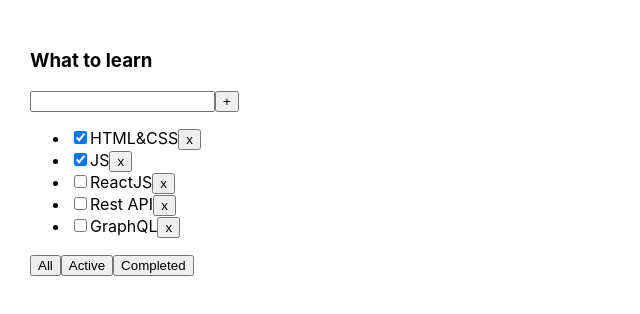
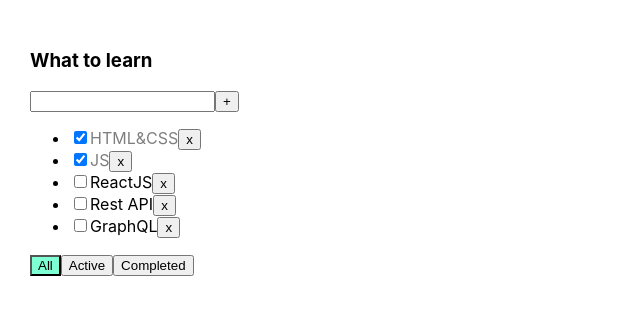
Before and after one commit to EgorZhuk/todolist-ts, a React (Create React App) app: page / in a window 1280 px wide. Shown: the top 314 px of the page, without its empty margins (0-640 px from the left). Built offline with nearby package versions, Linux system fonts and the light colour scheme.

Commit message:
Lesson 4

```diff
--- a/src/App.tsx
+++ b/src/App.tsx
@@ -1,7 +1,7 @@
 import React, {useState} from 'react';
 import './App.css';
 import {Todolist} from './Todolist';
-import {v1} from 'uuid';
+import { v1 } from 'uuid';
 
 export type FilterValuesType = "all" | "active" | "completed";
 
@@ -15,13 +15,20 @@
         { id: v1(), title: "GraphQL", isDone: false },
     ]);
 
-   const addTask = (inputValue: string)=>{
-       const newTask = { id: v1(), title: inputValue , isDone: false }
-       setTasks([newTask, ...tasks])
-   }
     function removeTask(id: string) {
-        let filteredTasks = tasks.filter(t => t.id !== id);
+        let filteredTasks = tasks.filter(t => t.id != id);
         setTasks(filteredTasks);
+    }
+
+    function addTask(title: string) {
+        let task = { id: v1(), title: title, isDone: false };
+        let newTasks = [task, ...tasks];
+        setTasks(newTasks);
+    }
+
+    const checkBoxChange = (newId: string, checkedValue: boolean)=>{
+
+        setTasks(tasks.map(el=>el.id===newId? {...el, isDone: checkedValue} :el))
     }
 
     let [filter, setFilter] = useState<FilterValuesType>("all");
@@ -39,6 +46,8 @@
         setFilter(value);
     }
 
+
+
     return (
         <div className="App">
             <Todolist title="What to learn"
@@ -46,6 +55,7 @@
                       removeTask={removeTask}
                       changeFilter={changeFilter}
                       addTask={addTask}
+                      checkBoxChange={checkBoxChange}
             />
         </div>
     );
--- a/src/Todolist.tsx
+++ b/src/Todolist.tsx
@@ -12,59 +12,101 @@
     tasks: Array<TaskType>
     removeTask: (taskId: string) => void
     changeFilter: (value: FilterValuesType) => void
-    addTask: (inputValue: string) => void
+    addTask: (title: string) => void
+    checkBoxChange: (id: string, checkedValue: boolean)=>void
 }
 
 export function Todolist(props: PropsType) {
-    let [inputValue,setInputValue]=useState('')
-    const addTaskHandler = ()=>{
-        props.addTask(inputValue)
-    setInputValue('')
+
+    let [title, setTitle] = useState("")
+    let [error, setError] = useState<string|null>('')
+    let [buttonName, setButtonName]= useState<FilterValuesType>('all')
+
+    const addTask = () => {
+        if (title.trim()){
+        props.addTask(title.trim());
+        setTitle("");}
+        else {
+            setError('Title is required')
+        }
     }
 
-    const onChangeHandler = (event: ChangeEvent<HTMLInputElement>)=>{
-        setInputValue(event.currentTarget.value)}
+    const onChangeHandler = (e: ChangeEvent<HTMLInputElement>) => {
+        setError(null)
+        setTitle(e.currentTarget.value)
+    }
 
-    const onKeyPressHandler = (event: KeyboardEvent<HTMLInputElement>)=>{
-        if (event.key === 'Enter'){
-            addTaskHandler()
+    const onKeyPressHandler = (e: KeyboardEvent<HTMLInputElement>) => {
+        if (e.key === 'Enter') {
+            addTask();
         }
     }
-    const removeTaskHandler =(tId: string)=>{
-        props.removeTask(tId)
+
+    const onAllClickHandler = () => {
+        props.changeFilter("all");
+        setButtonName('all')
+    }
+    const onActiveClickHandler = () => {
+        props.changeFilter("active");
+        setButtonName('active')
+    }
+    const onCompletedClickHandler = () => {
+        props.changeFilter("completed");
+        setButtonName('completed')
     }
 
-    const changeFilterHandler = (filterValue: FilterValuesType)=>{
-        props.changeFilter(filterValue)
+    const onChangeCheckBoxHandler = (tId: string, event: boolean)=>{
+        props.checkBoxChange(tId, event)
     }
+
+    const onClickHandler = (tId: string) => props.removeTask(tId)
 
     return <div>
         <h3>{props.title}</h3>
         <div>
-            <input
-              value={inputValue}
-              onChange={onChangeHandler}
-              onKeyDown={onKeyPressHandler}
+            <input value={title}
+                   className={error?'error':''}
+                   onChange={ onChangeHandler }
+                   onKeyDown={ onKeyPressHandler }
             />
-            <button onClick={addTaskHandler}>+</button>
+            <button onClick={addTask}>+</button>
         </div>
+
+        {
+            error && <div className={'error-message'}>{error}</div>
+        }
         <ul>
             {
-                props.tasks.map(t => <li key={t.id}>
-                    <input type="checkbox" checked={t.isDone}/>
-                    <span>{t.title}</span>
-                    <button onClick={ () => { removeTaskHandler(t.id) } }>x</button>
-                </li>)
+                props.tasks.map(t => {
+
+                    return <li key={t.id}>
+                        <input
+                          type="checkbox"
+                          checked={t.isDone}
+                          onChange={(event:ChangeEvent<HTMLInputElement>)=>onChangeCheckBoxHandler(t.id, event.currentTarget.checked)}/>
+                        <span className={t.isDone?'is-done':''}>{t.title}</span>
+                        <button onClick={()=> onClickHandler(t.id) }>x</button>
+                    </li>
+                })
             }
         </ul>
         <div>
-            <button onClick={ () => { changeFilterHandler("all") } }>
+            <button
+              className={buttonName==='all'?'active-filter':''}
+              onClick={ onAllClickHandler }
+            >
                 All
             </button>
-            <button onClick={ () => { changeFilterHandler("active") } }>
+            <button
+              className={buttonName==='active'?'active-filter':''}
+              onClick={ onActiveClickHandler }
+            >
                 Active
             </button>
-            <button onClick={ () => { changeFilterHandler("completed") } }>
+            <button
+              className={buttonName==='completed'?'active-filter':''}
+              onClick={ onCompletedClickHandler }
+            >
                 Completed
             </button>
         </div>
```
